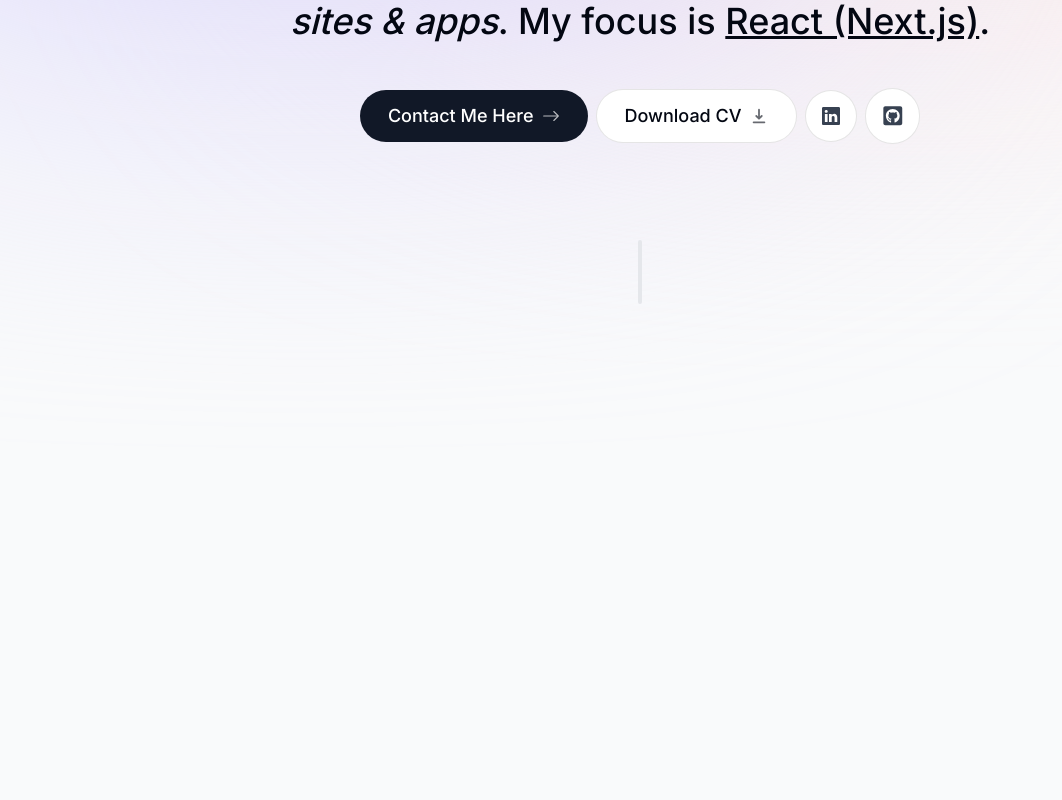
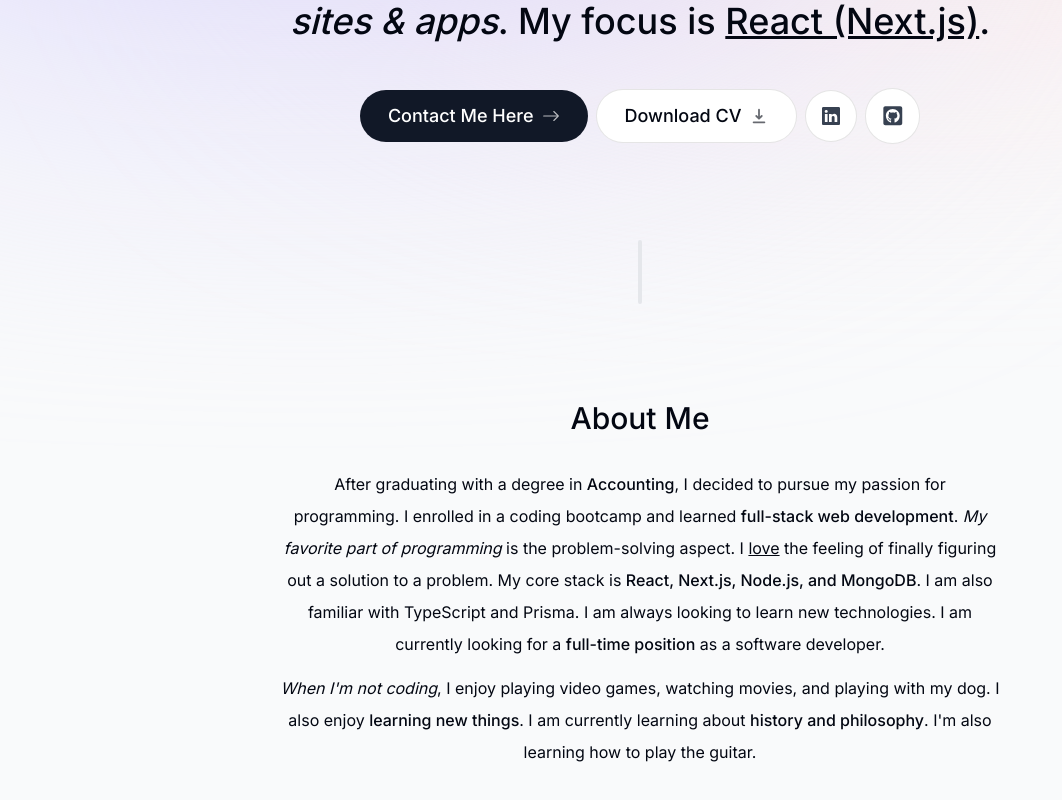
Before and after one commit to chrisdav6/nextjs-portfolio-website, a Next.js app: page / in a window 1280 px wide. Shown: the part 458-1258 px from the top of the page, without its empty margins (0-1062 px from the left). Built offline with nearby package versions, Linux system fonts and the light colour scheme.

Commit message:
Created About component

```diff
--- a/app/page.tsx
+++ b/app/page.tsx
@@ -1,3 +1,4 @@
+import About from '@/components/About';
 import Intro from '@/components/Intro';
 import SectionDivider from '@/components/SectionDivider';
 
@@ -6,6 +7,7 @@
     <main className='flex flex-col items-center px-4'>
       <Intro />
       <SectionDivider />
+      <About />
     </main>
   );
 };
--- /dev/null
+++ b/components/About.tsx
@@ -0,0 +1,46 @@
+'use client';
+import { motion } from 'framer-motion';
+import SectionHeading from './SectionHeading';
+
+const About = () => {
+  return (
+    <motion.section
+      id='about'
+      className='mb-28 max-w-[45rem] text-center leading-8 sm:mb-40'
+      initial={{ opacity: 0, y: 100 }}
+      animate={{ opacity: 1, y: 0 }}
+      transition={{ delay: 0.55 }}
+    >
+      <SectionHeading text='About Me' />
+
+      <p className='mb-3'>
+        After graduating with a degree in{' '}
+        <span className='font-medium'>Accounting</span>, I decided to pursue my
+        passion for programming. I enrolled in a coding bootcamp and learned{' '}
+        <span className='font-medium'>full-stack web development</span>.{' '}
+        <span className='italic'>My favorite part of programming</span> is the
+        problem-solving aspect. I <span className='underline'>love</span> the
+        feeling of finally figuring out a solution to a problem. My core stack
+        is{' '}
+        <span className='font-medium'>
+          React, Next.js, Node.js, and MongoDB
+        </span>
+        . I am also familiar with TypeScript and Prisma. I am always looking to
+        learn new technologies. I am currently looking for a{' '}
+        <span className='font-medium'>full-time position</span> as a software
+        developer.
+      </p>
+
+      <p>
+        <span className='italic'>When I&apos;m not coding</span>, I enjoy
+        playing video games, watching movies, and playing with my dog. I also
+        enjoy <span className='font-medium'>learning new things</span>. I am
+        currently learning about{' '}
+        <span className='font-medium'>history and philosophy</span>. I&apos;m
+        also learning how to play the guitar.
+      </p>
+    </motion.section>
+  );
+};
+
+export default About;
--- a/components/Intro.tsx
+++ b/components/Intro.tsx
@@ -42,7 +42,7 @@
         </div>
       </div>
 
-      <motion.p
+      <motion.h1
         className='mb-10 mt-8 px-4 text-2xl font-medium !leading-[1.5] sm:text-4xl sm:mt-14'
         initial={{ opacity: 0, y: 100 }}
         animate={{ opacity: 1, y: 0 }}
@@ -52,7 +52,7 @@
         <span className='font-bold'>8 years</span> of experience. I enjoy
         building <span className='italic'>sites & apps</span>. My focus is{' '}
         <span className='underline'>React (Next.js)</span>.
-      </motion.p>
+      </motion.h1>
 
       <motion.div
         className='flex flex-col sm:flex-row items-center justify-center gap-2 px-4 text-lg font-medium'
--- /dev/null
+++ b/components/SectionHeading.tsx
@@ -0,0 +1,9 @@
+type SectionHeadingProps = {
+  text: string;
+};
+
+const SectionHeading = ({ text }: SectionHeadingProps) => {
+  return <h2 className='text-3xl font-medium mb-8'>{text}</h2>;
+};
+
+export default SectionHeading;
```
